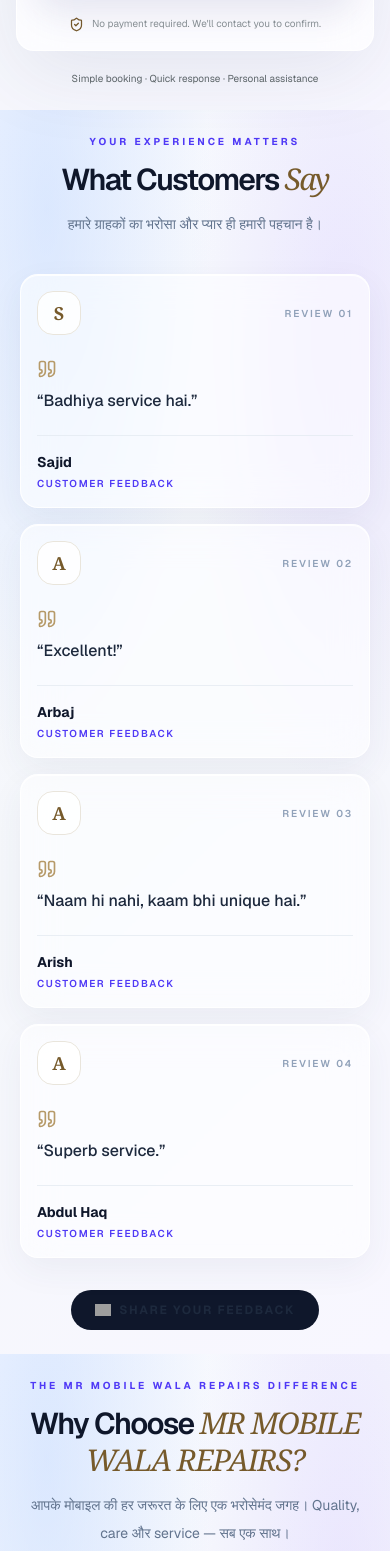
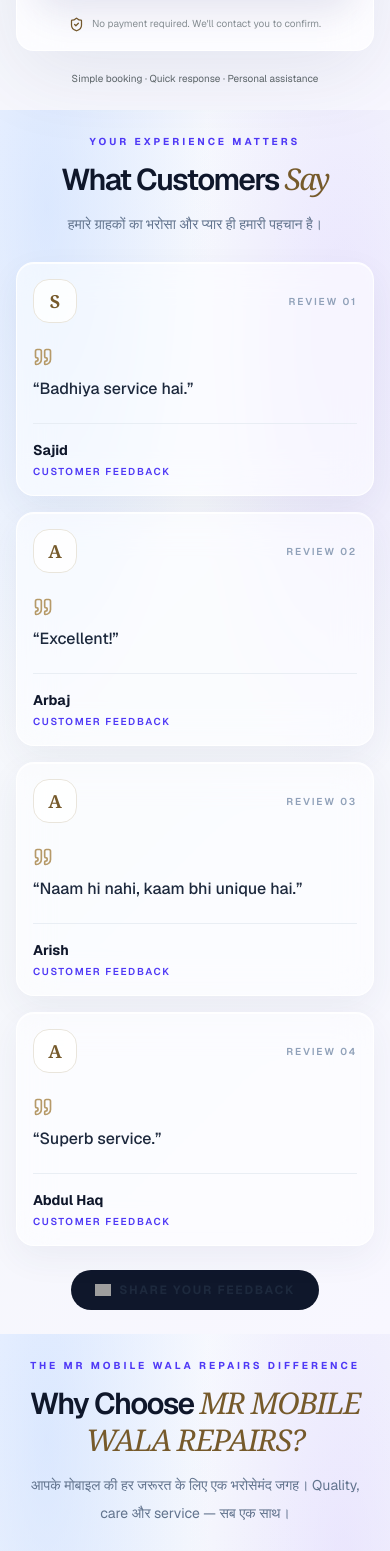
Before and after one commit to ShahbajKhan05/mr-mobile-wala-repairs, a Next.js app: page / in a window 390 px wide. Shown: the part 3256-4807 px from the top of the page. Built offline with nearby package versions, Linux system fonts and the light colour scheme; grey boxes are pictures that could not be loaded.

Commit message:
Improve mobile-first spacing and card layout

```diff
--- a/src/components/Testimonials.tsx
+++ b/src/components/Testimonials.tsx
@@ -16,10 +16,10 @@ export default function Testimonials() {
   return (
     <section
       aria-labelledby="testimonials-heading"
-      className="glass-page px-5 py-16 sm:px-8 sm:py-20 lg:px-12 lg:py-24"
+      className="glass-page px-4 py-10 sm:px-8 sm:py-20 lg:px-12 lg:py-24"
     >
       <div className="mx-auto max-w-6xl">
-        <div className="mb-9 text-center sm:mb-12">
+        <div className="mb-6 text-center sm:mb-12">
           <p className="mb-3 text-[10px] font-bold uppercase tracking-[0.3em] text-indigo-600">
             Your Experience Matters
           </p>
@@ -38,7 +38,7 @@ export default function Testimonials() {
           {REVIEWS.map((review, index) => (
             <article
               key={review.name}
-              className="glass-card group relative flex min-h-[220px] flex-col rounded-[24px] border border-white/80 bg-white/55 p-6 shadow-[0_12px_40px_rgba(32,43,50,0.05)] transition-all duration-300 hover:-translate-y-1 hover:shadow-[0_18px_45px_rgba(32,43,50,0.10)]"
+              className="glass-card group relative flex min-h-[180px] flex-col rounded-[20px] border border-white/80 bg-white/55 p-6 shadow-[0_12px_40px_rgba(32,43,50,0.05)] transition-all duration-300 hover:-translate-y-1 hover:shadow-[0_18px_45px_rgba(32,43,50,0.10)]"
             >
               <div className="flex items-center justify-between">
                 <div className="flex h-11 w-11 items-center justify-center rounded-2xl border border-[#E9E5DC] bg-white/80 font-serif text-lg font-semibold text-[#765A2B]">
@@ -62,7 +62,7 @@ export default function Testimonials() {
           ))}
         </div>
 
-        <div className="mt-8 text-center">
+        <div className="mt-6 text-center">
           <a
             href={WHATSAPP_URL}
             target="_blank"
```
